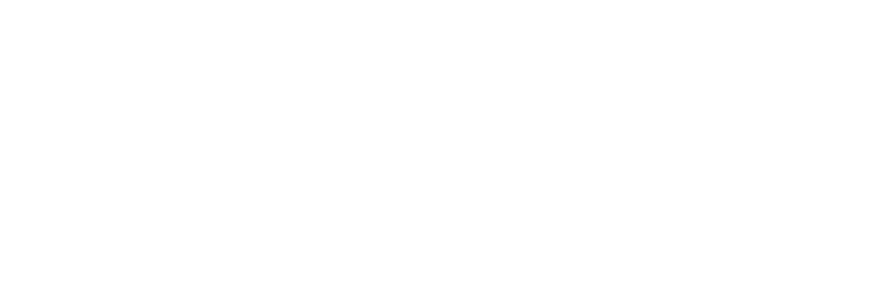
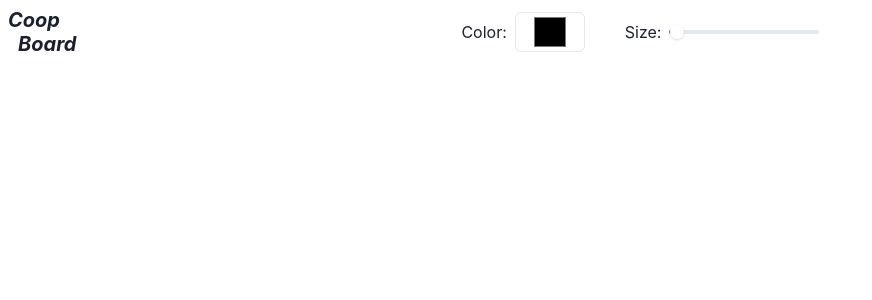
Before and after one commit to Farkhadov95/coop-board, a React (Vite) app: page / in a window 1280 px wide. Shown: the top 300 px of the page, without its empty margins (0-872 px from the left). Built offline with nearby package versions, Linux system fonts and the light colour scheme; no server answers.

Commit message:
Added size and color pick. WIP

```diff
--- a/src/App.tsx
+++ b/src/App.tsx
@@ -1,7 +1,23 @@
+import { Box } from "@chakra-ui/react";
 import Board from "./components/Board";
+import Toolbar from "./components/Toolbar";
+import { useState } from "react";
 
 function App() {
-  return <Board />;
+  const [brushColor, setBrushColor] = useState("black");
+  const [brushSize, setBrushSize] = useState<number>(5);
+
+  return (
+    <Box>
+      <Toolbar
+        currentSize={brushSize}
+        currentColor={brushColor}
+        handleSize={setBrushSize}
+        handleColor={setBrushColor}
+      />
+      <Board currentColor={brushColor} currentSize={brushSize} />
+    </Box>
+  );
 }
 
 export default App;
--- a/src/components/Board.tsx
+++ b/src/components/Board.tsx
@@ -2,7 +2,12 @@
 import { useEffect, useRef, useState } from "react";
 import io, { Socket } from "socket.io-client";
 
-const Board = () => {
+type BoardProp = {
+  currentSize: number;
+  currentColor: string;
+};
+
+const Board = ({ currentColor, currentSize }: BoardProp) => {
   const canvasRef = useRef<HTMLCanvasElement>(null);
   const [socket, setSocket] =
     useState<Socket<DefaultEventsMap, DefaultEventsMap>>();
@@ -79,8 +84,8 @@
 
     // Set initial drawing styles
     if (ctx) {
-      ctx.strokeStyle = "black";
-      ctx.lineWidth = 5;
+      ctx.strokeStyle = currentColor;
+      ctx.lineWidth = currentSize;
 
       ctx.lineCap = "round";
       ctx.lineJoin = "round";
@@ -103,9 +108,7 @@
   return (
     <canvas
       ref={canvasRef}
-      width={"800px"}
-      height={"600px"}
-      style={{ backgroundColor: "white" }}
+      style={{ backgroundColor: "white", width: "100%", height: "95vh" }}
     />
   );
 };
--- /dev/null
+++ b/src/components/Toolbar.tsx
@@ -0,0 +1,83 @@
+import {
+  Box,
+  Heading,
+  Input,
+  Slider,
+  SliderFilledTrack,
+  SliderThumb,
+  SliderTrack,
+  Text,
+} from "@chakra-ui/react";
+
+type ToolsProp = {
+  currentSize: number;
+  currentColor: string;
+  handleSize: (size: number) => void;
+  handleColor: (color: string) => void;
+};
+
+const Toolbar = ({
+  currentColor,
+  currentSize,
+  handleSize,
+  handleColor,
+}: ToolsProp) => {
+  return (
+    <Box
+      padding={2}
+      display={"flex"}
+      justifyContent={"space-between"}
+      alignItems={"center"}
+    >
+      <Box>
+        <Heading
+          as={"h2"}
+          fontStyle={"italic"}
+          fontWeight={"bold"}
+          width={"fit-content"}
+          fontSize={"20px"}
+        >
+          Coop
+        </Heading>
+        <Heading
+          as={"h2"}
+          fontStyle={"italic"}
+          fontWeight={"bold"}
+          width={"fit-content"}
+          fontSize={"20px"}
+          paddingLeft={"10px"}
+        >
+          Board
+        </Heading>
+      </Box>
+      <Box display={"flex"} width={"40%"}>
+        <Box display={"flex"} paddingX={10} alignItems={"center"}>
+          <Text paddingRight={2}>Color:</Text>
+          <Input
+            type={"color"}
+            value={currentColor}
+            onChange={(e) => handleColor(e.target.value)}
+            width={"70px"}
+          />
+        </Box>
+        <Box display={"flex"} alignItems={"center"}>
+          <Text paddingRight={2}>Size:</Text>
+          <Slider
+            width={"150px"}
+            aria-label="slider-ex-1"
+            value={currentSize}
+            onChange={(e) => handleSize(e)}
+          >
+            <SliderTrack>
+              <SliderFilledTrack />
+            </SliderTrack>
+            <SliderThumb />
+          </Slider>
+        </Box>
+      </Box>
+      <Box></Box>
+    </Box>
+  );
+};
+
+export default Toolbar;
```
